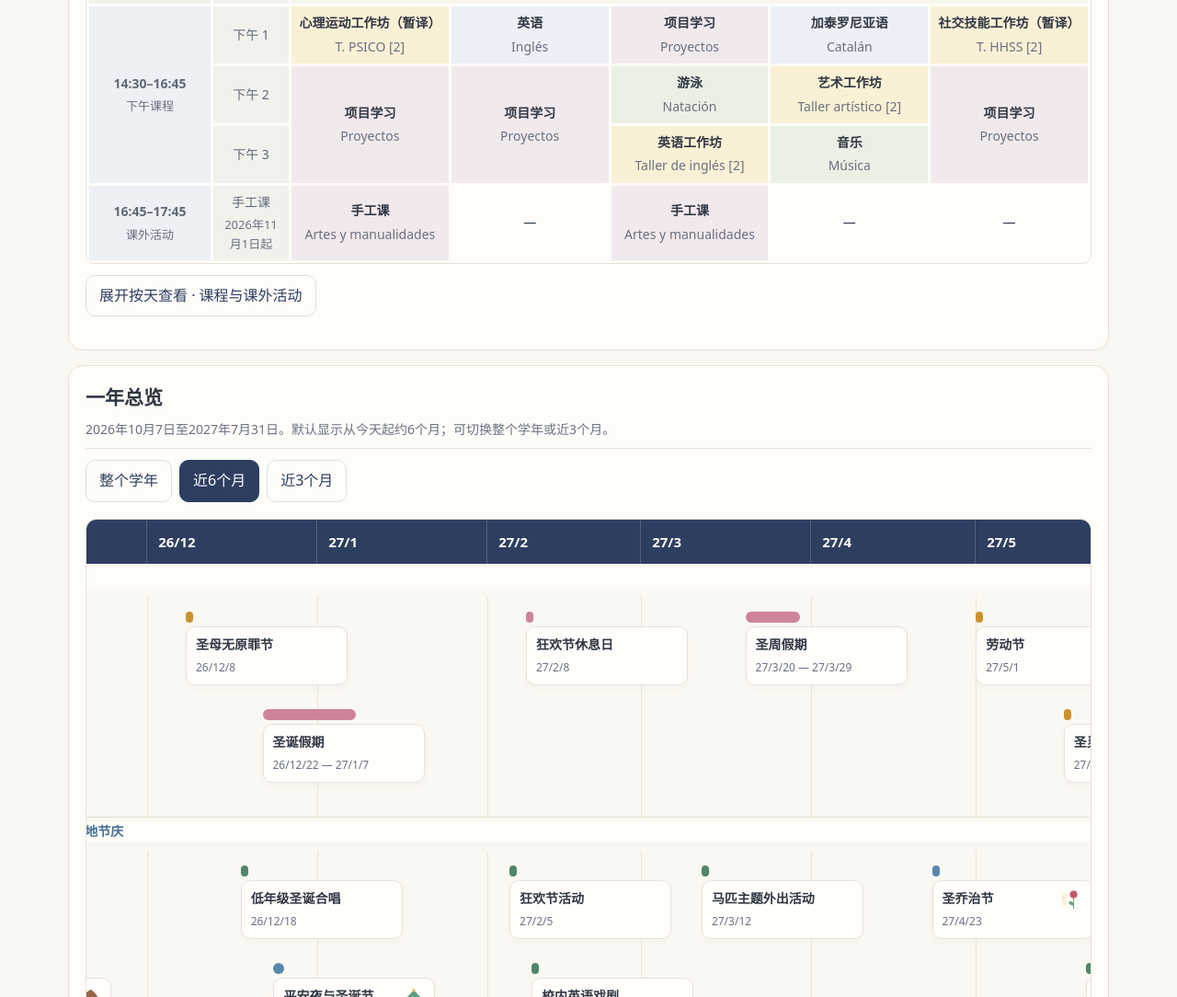
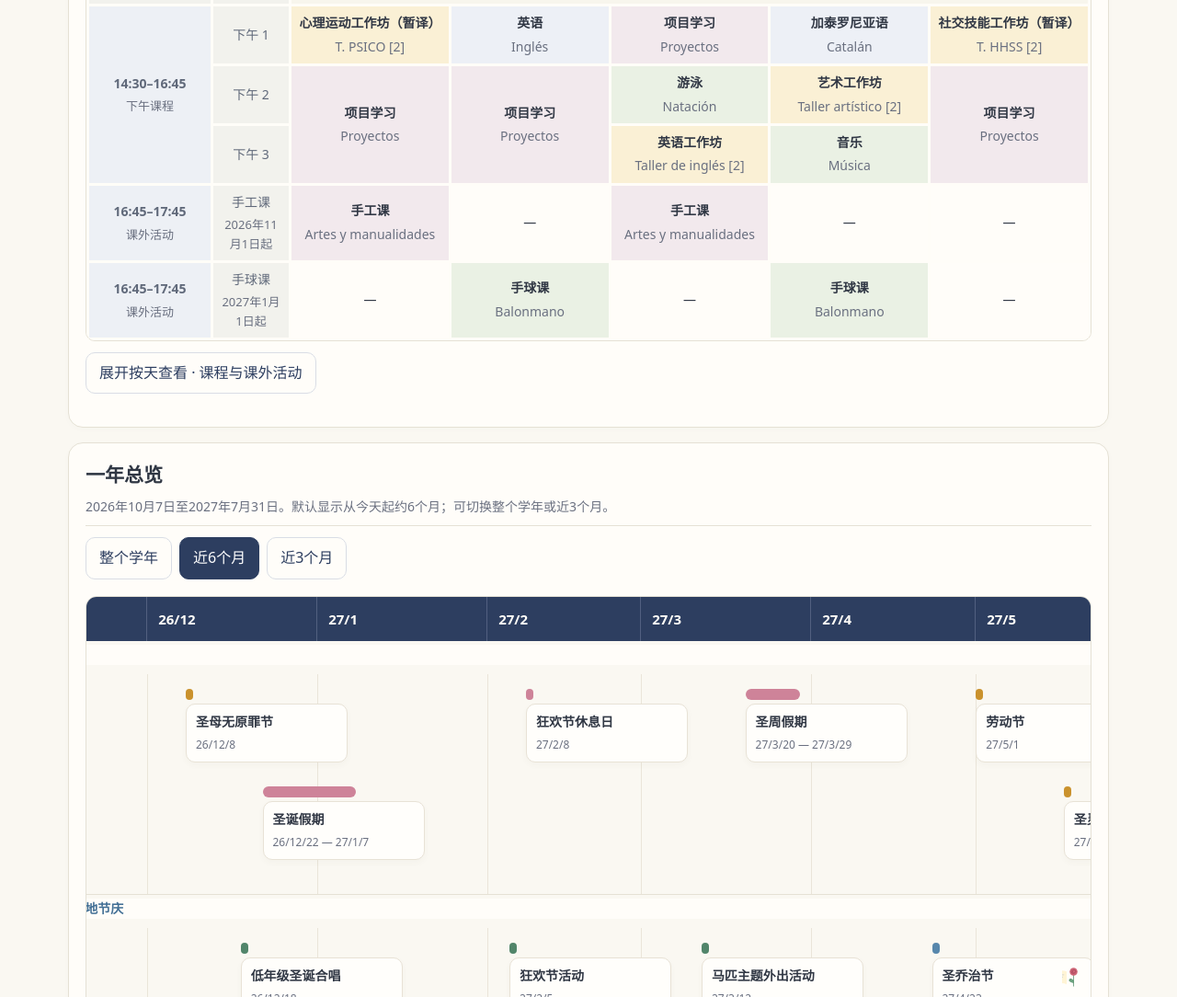
Before and after one commit to possbb/yy-school-life, a plain HTML site: page timeline.html in a window 1280 px wide. Shown: the part 810-1894 px from the top of the page at 92% size. Drawn offline with Linux system fonts and the light colour scheme.

Commit message:
Add Tuesday and Thursday handball from January 2027

```diff
--- a/app.js
+++ b/app.js
@@ -19,6 +19,7 @@ document.addEventListener('visibilitychange',()=>{if(!document.hidden)syncSchool
 const intro=(title,es,desc)=>`<div class="intro"><div><div class="eyebrow">${es}</div><h1>${title}</h1><p class="muted">${desc}</p></div><span class="label">家庭资料 · 本地版</span></div>`;
 function dayButtons(){return `<div class="days" role="group" aria-label="选择星期">${dayNames.map((n,i)=>`<button type="button" data-day="${i}" aria-pressed="${selected===i}">${n}<small lang="es">${dayEs[i]}</small></button>`).join('')}</div>`}
 function plannedCraftLesson(){
+ if([1,3].includes(selected))return '<div class="lesson-period planned-craft"><div class="period-time"><strong>16:45–17:45</strong><small>课外活动</small></div><div class="lesson green"><strong>手球课</strong><small lang="es">Balonmano</small><small>2027年1月1日起 · 每周二、周四</small></div></div>';
  if(![0,2].includes(selected))return '';
  return '<div class="lesson-period planned-craft"><div class="period-time"><strong>16:45–17:45</strong><small>课外活动</small></div><div class="lesson purple"><strong>手工课</strong><small lang="es">Artes y manualidades</small><small>2026年11月1日起 · 每周一、周三</small></div></div>';
 }
--- a/daily_timetable.js
+++ b/daily_timetable.js
@@ -13,5 +13,6 @@ function dailyTimetable(){
   return `<tr>${time}<th scope="row">${row[0]}</th>${cells}</tr>`;
  }).join('');
  const craftRow=`<tr class="week-personal"><th scope="row" class="day-time">16:45–17:45<small>课外活动</small></th><th scope="row">手工课<small>2026年11月1日起</small></th>${[0,1,2,3,4].map(d=>[0,2].includes(d)?'<td class="purple"><strong>手工课</strong><small lang="es">Artes y manualidades</small></td>':'<td>—</td>').join('')}</tr>`;
- return `<p class="muted">7:30起早到托管 · 8:30–8:45入班 · 16:45课程结束</p><p class="week-hint">手机上可左右滑动查看完整课表。</p><div class="week-scroll" tabindex="0" role="region" aria-label="一年级周课表与作息时间"><table class="week-table daily-week-table"><colgroup><col class="time-column"><col class="order-column"><col span="5"></colgroup><thead><tr><th scope="col">时间区间</th><th scope="col">课程顺序</th>${headings}</tr></thead><tbody>${rows}${craftRow}</tbody></table></div>`;
+ const handballRow=`<tr class="week-personal"><th scope="row" class="day-time">16:45–17:45<small>课外活动</small></th><th scope="row">手球课<small>2027年1月1日起</small></th>${[0,1,2,3,4].map(d=>[1,3].includes(d)?'<td class="green"><strong>手球课</strong><small lang="es">Balonmano</small></td>':'<td>—</td>').join('')}</tr>`;
+ return `<p class="muted">7:30起早到托管 · 8:30–8:45入班 · 16:45课程结束</p><p class="week-hint">手机上可左右滑动查看完整课表。</p><div class="week-scroll" tabindex="0" role="region" aria-label="一年级周课表与作息时间"><table class="week-table daily-week-table"><colgroup><col class="time-column"><col class="order-column"><col span="5"></colgroup><thead><tr><th scope="col">时间区间</th><th scope="col">课程顺序</th>${headings}</tr></thead><tbody>${rows}${craftRow}${handballRow}</tbody></table></div>`;
 }
--- a/timeline.html
+++ b/timeline.html
@@ -1 +1 @@
-<!doctype html><html lang="zh-CN"><head><meta charset="utf-8"><meta name="viewport" content="width=device-width,initial-scale=1"><title>一年级时间轴 · La Salle Bonanova</title><meta name="description" content="家庭上学信息册：一年级双语课表、课外活动与接送安排。"><link rel="icon" href="assets/favicon.svg?v=navy-28"><link rel="stylesheet" href="style.css?v=mobile-24"><link rel="stylesheet" href="theme.css?v=gallery-34"><script src="data.js" defer></script><script src="daily_timetable.js?v=craft-36" defer></script><script src="app.js?v=craft-36" defer></script><script src="festival-details.js?v=notebook-27" defer></script><script src="mobile-layout.js?v=mobile-month-33" defer></script><script src="timeline.js?v=concert-35" defer></script></head><body data-page="timeline"><a class="skip" href="#content">跳到正文</a><header><a class="brand" href="timeline.html"><span class="mark">丫</span><span>YY在 La Salle Bonanova<small>Nuestro colegio</small></span></a><nav aria-label="主导航"><a href="timeline.html" aria-current="page">一年级时间轴</a><a href="publications.html">刊物和其他资料</a><a class="gallery-link" href="https://possbb.github.io/little-art-gallery/" target="_blank" rel="noopener" aria-label="丫丫画廊（在新标签页打开）">丫丫画廊 ↗</a></nav></header><main id="content"></main><footer>家庭上学信息册 <span>根据提供的学校图片整理 · 2026.10.07</span></footer></body></html>
+<!doctype html><html lang="zh-CN"><head><meta charset="utf-8"><meta name="viewport" content="width=device-width,initial-scale=1"><title>一年级时间轴 · La Salle Bonanova</title><meta name="description" content="家庭上学信息册：一年级双语课表、课外活动与接送安排。"><link rel="icon" href="assets/favicon.svg?v=navy-28"><link rel="stylesheet" href="style.css?v=mobile-24"><link rel="stylesheet" href="theme.css?v=gallery-34"><script src="data.js" defer></script><script src="daily_timetable.js?v=handball-37" defer></script><script src="app.js?v=handball-37" defer></script><script src="festival-details.js?v=notebook-27" defer></script><script src="mobile-layout.js?v=mobile-month-33" defer></script><script src="timeline.js?v=concert-35" defer></script></head><body data-page="timeline"><a class="skip" href="#content">跳到正文</a><header><a class="brand" href="timeline.html"><span class="mark">丫</span><span>YY在 La Salle Bonanova<small>Nuestro colegio</small></span></a><nav aria-label="主导航"><a href="timeline.html" aria-current="page">一年级时间轴</a><a href="publications.html">刊物和其他资料</a><a class="gallery-link" href="https://possbb.github.io/little-art-gallery/" target="_blank" rel="noopener" aria-label="丫丫画廊（在新标签页打开）">丫丫画廊 ↗</a></nav></header><main id="content"></main><footer>家庭上学信息册 <span>根据提供的学校图片整理 · 2026.10.07</span></footer></body></html>
```
Also changed, not shown: appendix.html (+1 -1 lines).
